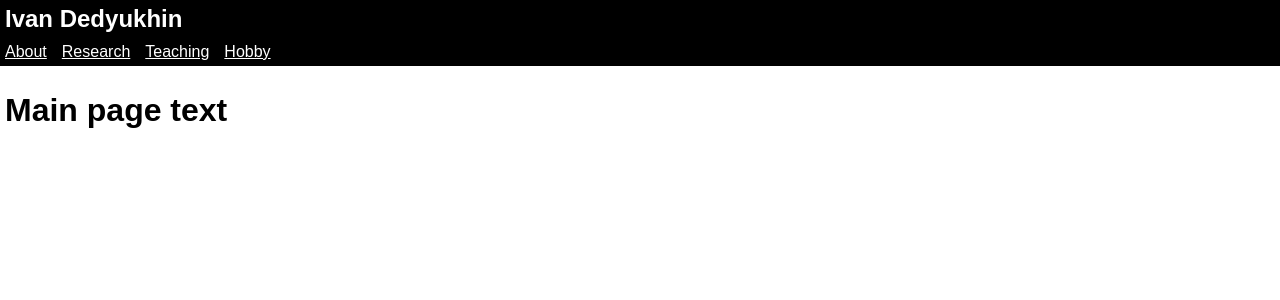
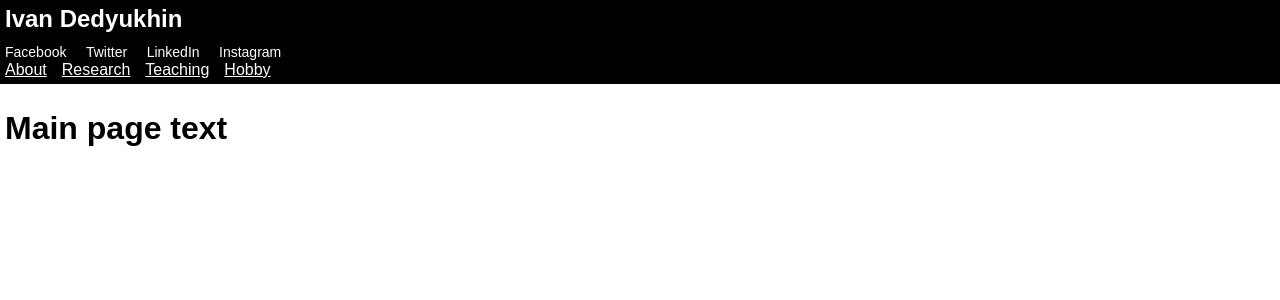
Before and after one commit to Dedyukhin/dedyukhin.github.io, a Jekyll site: the page built from README.md, in a window 1280 px wide. Shown: the top 300 px of the page. Built offline with Jekyll 4.4.1, drawn with Linux system fonts in a browser that asks for light colours; our own code applies the rules of GitHub Pages for plain Markdown files.

Commit message:
Update default.html

```diff
--- a/_layouts/default.html
+++ b/_layouts/default.html
@@ -59,11 +59,33 @@
         .horizontal-nav a:hover {
             text-decoration: underline;
         }
+
+        /* Social links styling */
+        .social-links {
+            margin-top: 10px;
+        }
+
+        .social-links a {
+            color: white;
+            text-decoration: none;
+            margin-right: 15px;
+            font-size: 14px;
+        }
+
+        .social-links a:hover {
+            text-decoration: underline;
+        }
     </style>
 </head>
 <body>
     <nav>
         <h2>{{ site.data.navigation.docs_list_title }}</h2>
+        <div class="social-links">
+            <a href="https://facebook.com" target="_blank">Facebook</a>
+            <a href="https://twitter.com" target="_blank">Twitter</a>
+            <a href="https://linkedin.com" target="_blank">LinkedIn</a>
+            <a href="https://instagram.com" target="_blank">Instagram</a>
+        </div>
         <ul class="horizontal-nav">
             {% for item in site.data.navigation.docs %}
                 <li><a href="{{ item.url }}">{{ item.title }}</a></li>
```
